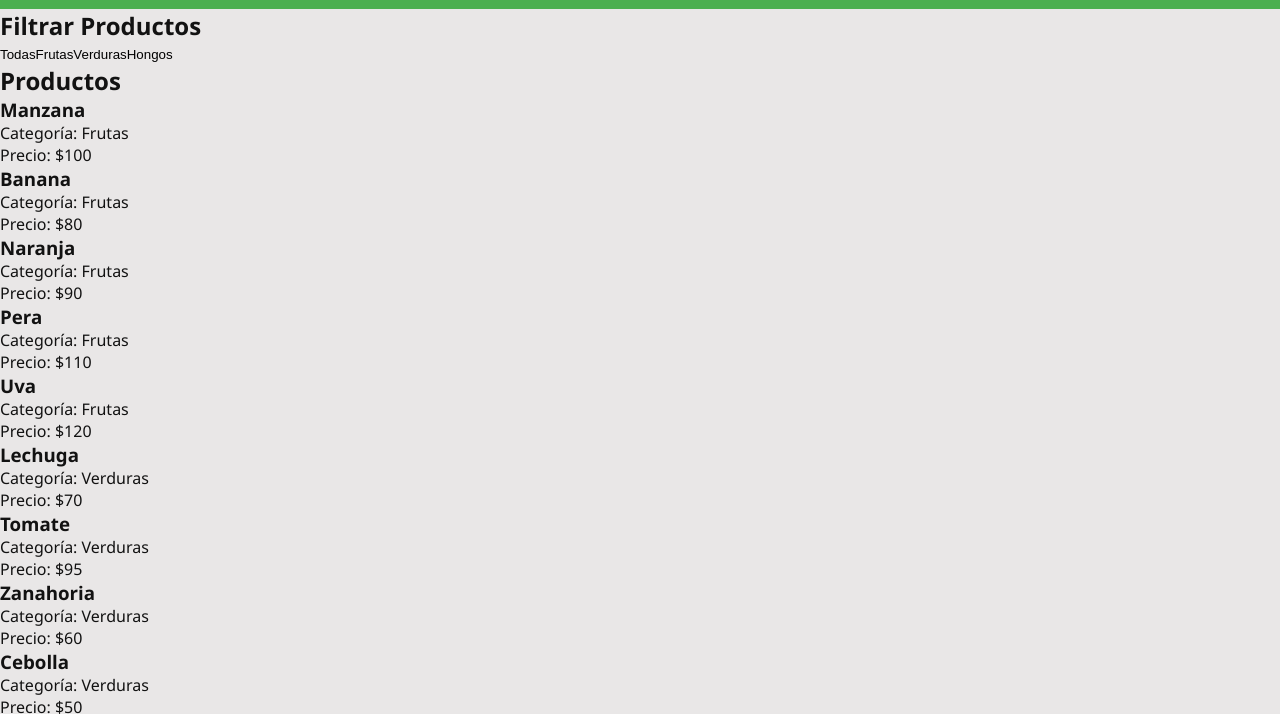
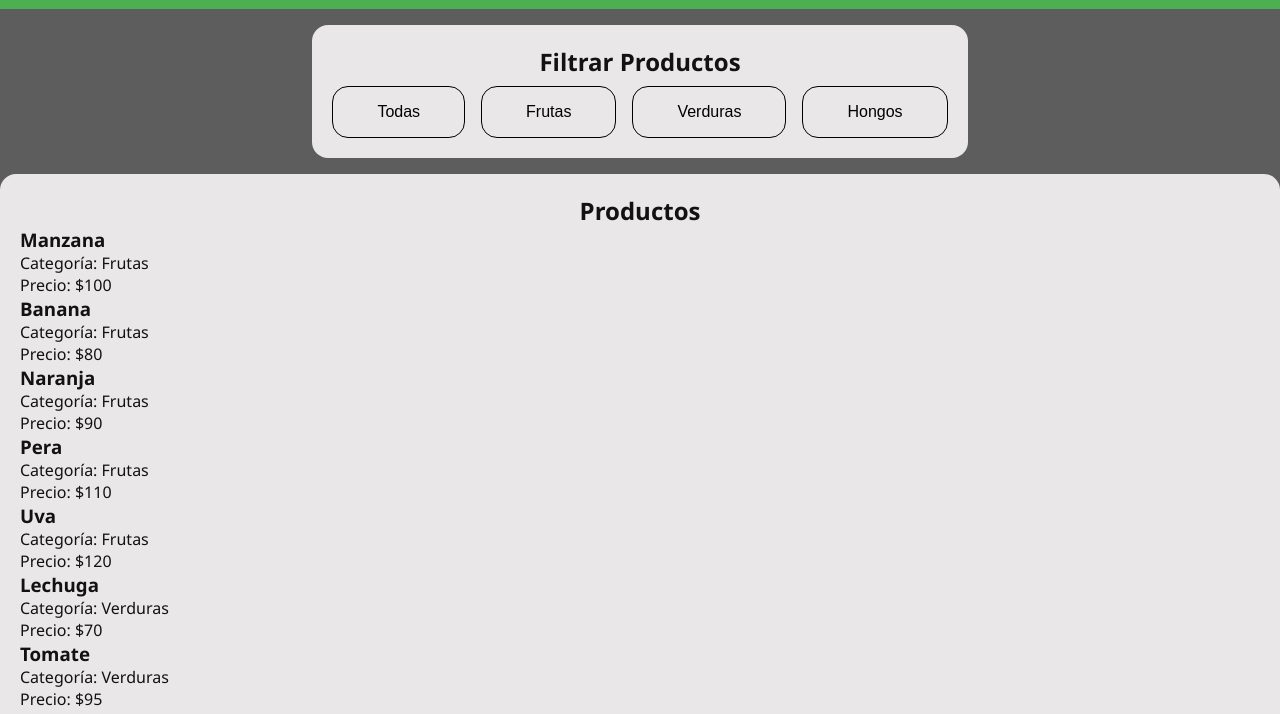
Before and after one commit to titoValen/Final-programacion-DWT2AP, a plain HTML site: page index.html in a window 1280 px wide. Shown: the part 58-772 px from the top of the page. Drawn offline with Linux system fonts and the light colour scheme.

Commit message:
Actualizar el color de fondo del cuerpo en reset.css y agregar estilos para secciones y botones en style.css

```diff
--- a/css/reset.css
+++ b/css/reset.css
@@ -6,7 +6,7 @@
 
 body {
     font-family: 'Segoe UI', Tahoma, Geneva, Verdana, sans-serif;
-    background: #e9e7e7;
+    background: #5d5d5d;
     color: #121212;
     min-height: 100dvh;
     display: grid;
--- a/css/style.css
+++ b/css/style.css
@@ -3,3 +3,40 @@ header {
     text-align: center;
     padding: 0.75rem 0;
 }
+
+section {
+    background: #e9e7e7;
+    max-width: 1750px;
+    margin: 1rem auto;
+    padding: 1.25rem;
+    border-radius: 1rem;
+}
+
+section h2 {
+    text-align: center;
+}
+
+#filtro {
+    width: fit-content;
+    display: flex;
+    flex-direction: column;
+    gap: .5rem;
+}
+
+#filtros-categorias {
+    display: flex;
+    gap: 1rem;
+}
+
+#filtros-categorias button {
+    border: 1px solid black;
+    padding: 1rem 2.75rem;
+    border-radius: 1rem;
+    font-size: 1rem;
+    transition: all .3s;
+}
+
+#filtros-categorias button:hover {
+    background: #4CAF50;
+    border: 1px solid #4CAF50;
+}
```
